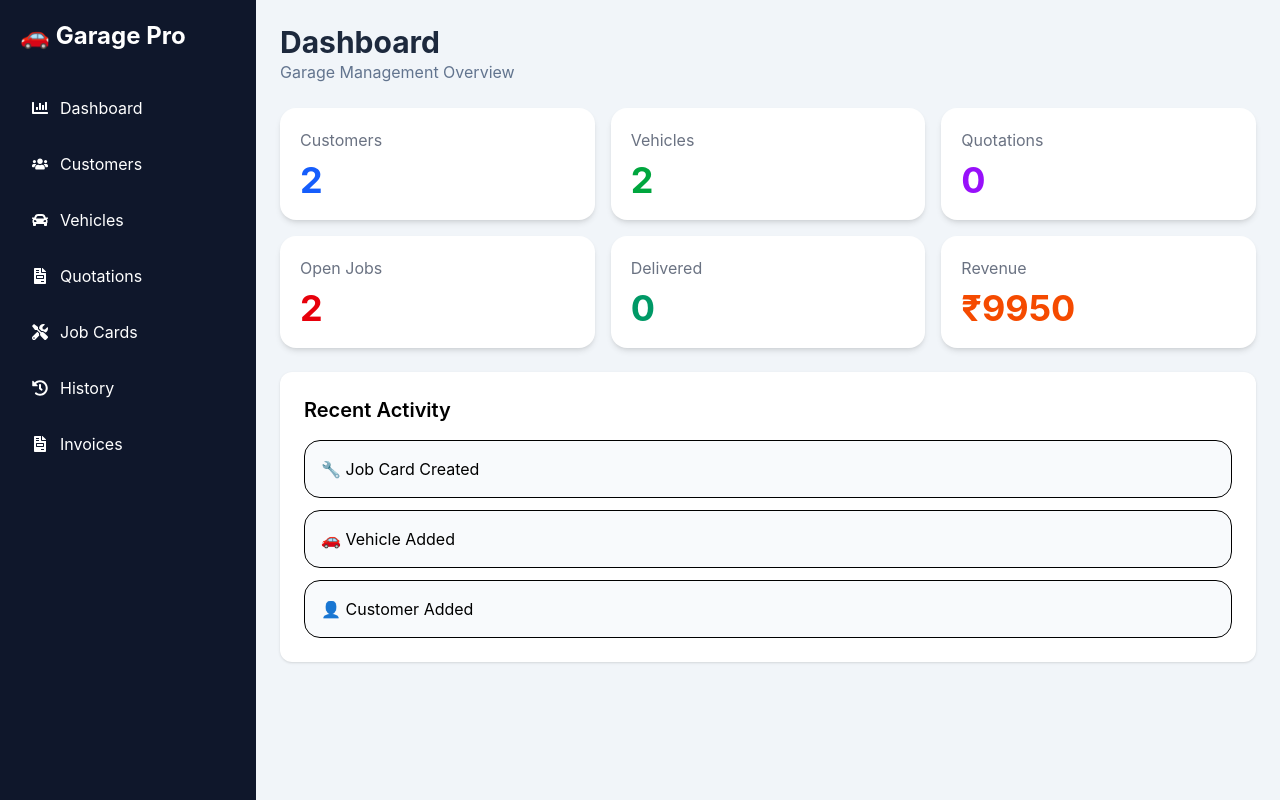
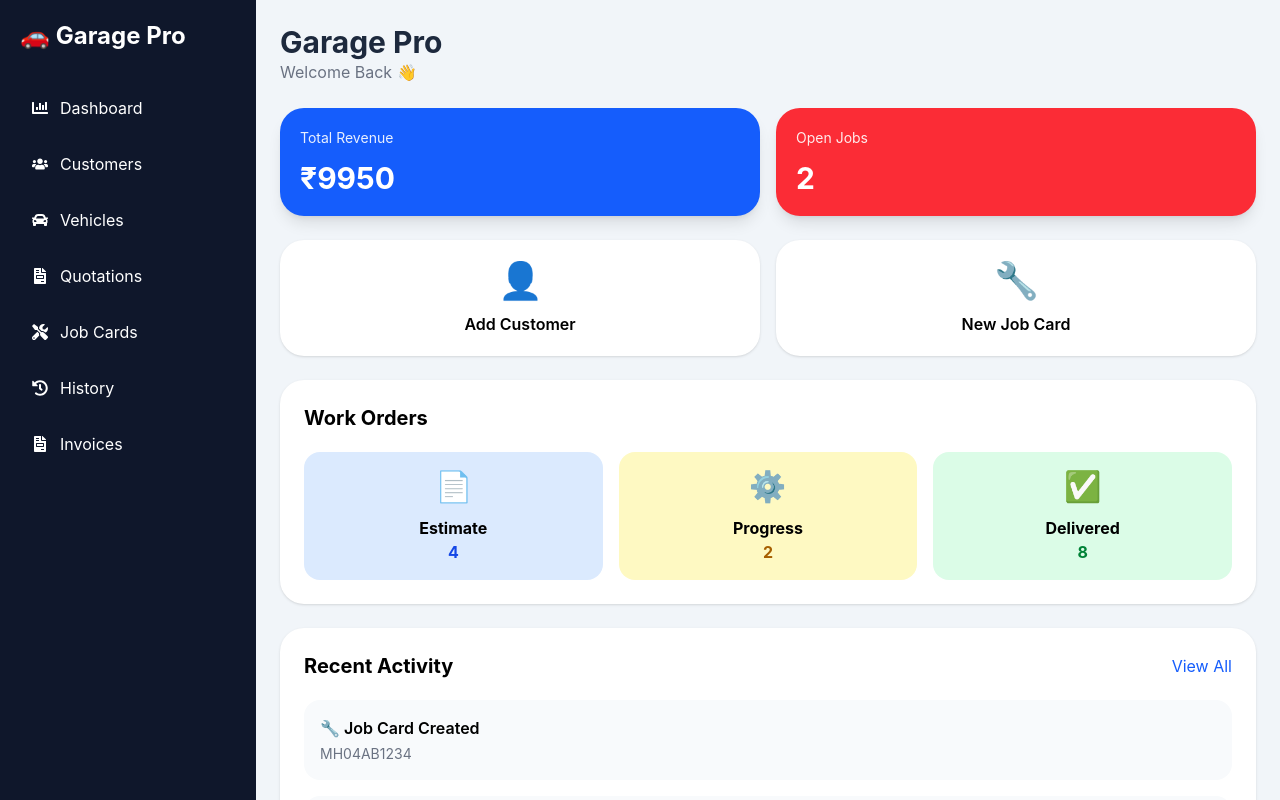
Before and after one commit to manasnaik0704/garage-management-system, a React app in the folder frontend/: page / in a window 1280 px wide. Shown: the top 800 px of the page. Built offline with nearby package versions, Linux system fonts and the light colour scheme; no server answers; the HTML template or start-up script is replaced by a standard one.

Commit message:
added new dash

```diff
--- a/frontend/package.json
+++ b/frontend/package.json
@@ -13,6 +13,7 @@
     "@capacitor/android": "^8.4.1",
     "@capacitor/cli": "^8.4.1",
     "@capacitor/core": "^8.4.1",
+    "@capacitor/splash-screen": "^8.0.1",
     "axios": "^1.18.0",
     "react": "^19.2.6",
     "react-dom": "^19.2.6",
--- a/frontend/src/pages/Dashboard.jsx
+++ b/frontend/src/pages/Dashboard.jsx
@@ -5,98 +5,186 @@ function Dashboard() {
     <MainLayout>
       <div className="space-y-6">
 
+        {/* Header */}
         <div>
-          <h1 className="text-2xl md:text-3xl font-bold text-slate-800">
-            Dashboard
+          <h1 className="text-3xl font-bold text-slate-800">
+            Garage Pro
           </h1>
 
-          <p className="text-slate-500">
-            Garage Management Overview
+          <p className="text-gray-500">
+            Welcome Back 👋
           </p>
         </div>
 
-        <div className="grid grid-cols-1 sm:grid-cols-2 lg:grid-cols-3 gap-4">
+        {/* Top Cards */}
+        <div className="grid grid-cols-2 gap-4">
 
-          <div className="bg-white rounded-2xl shadow-md p-5">
-            <p className="text-gray-500">
-              Customers
+          <div className="bg-blue-600 text-white rounded-3xl p-5 shadow-lg">
+            <p className="text-sm opacity-90">
+              Total Revenue
             </p>
 
-            <h2 className="text-3xl md:text-4xl font-bold text-blue-600 mt-2">
-              2
+            <h2 className="text-3xl font-bold mt-3">
+              ₹9950
             </h2>
           </div>
 
-          <div className="bg-white rounded-2xl shadow-md p-5">
-            <p className="text-gray-500">
-              Vehicles
-            </p>
-
-            <h2 className="text-3xl md:text-4xl font-bold text-green-600 mt-2">
-              2
-            </h2>
-          </div>
-
-          <div className="bg-white rounded-2xl shadow-md p-5">
-            <p className="text-gray-500">
-              Quotations
-            </p>
-
-            <h2 className="text-3xl md:text-4xl font-bold text-purple-600 mt-2">
-              0
-            </h2>
-          </div>
-
-          <div className="bg-white rounded-2xl shadow-md p-5">
-            <p className="text-gray-500">
+          <div className="bg-red-500 text-white rounded-3xl p-5 shadow-lg">
+            <p className="text-sm opacity-90">
               Open Jobs
             </p>
 
-            <h2 className="text-3xl md:text-4xl font-bold text-red-600 mt-2">
+            <h2 className="text-3xl font-bold mt-3">
               2
-            </h2>
-          </div>
-
-          <div className="bg-white rounded-2xl shadow-md p-5">
-            <p className="text-gray-500">
-              Delivered
-            </p>
-
-            <h2 className="text-3xl md:text-4xl font-bold text-emerald-600 mt-2">
-              0
-            </h2>
-          </div>
-
-          <div className="bg-white rounded-2xl shadow-md p-5">
-            <p className="text-gray-500">
-              Revenue
-            </p>
-
-            <h2 className="text-3xl md:text-4xl font-bold text-orange-600 mt-2">
-              ₹9950
             </h2>
           </div>
 
         </div>
 
-        <div className="bg-white rounded-xl shadow p-6">
+        {/* Quick Actions */}
 
-          <h2 className="text-xl font-semibold mb-4">
-            Recent Activity
+        <div className="grid grid-cols-2 gap-4">
+
+          <button className="bg-white rounded-3xl shadow p-5">
+
+            <div className="text-4xl">
+              👤
+            </div>
+
+            <p className="mt-3 font-semibold">
+              Add Customer
+            </p>
+
+          </button>
+
+          <button className="bg-white rounded-3xl shadow p-5">
+
+            <div className="text-4xl">
+              🔧
+            </div>
+
+            <p className="mt-3 font-semibold">
+              New Job Card
+            </p>
+
+          </button>
+
+        </div>
+
+        {/* Work Orders */}
+
+        <div className="bg-white rounded-3xl shadow p-6">
+
+          <h2 className="text-xl font-bold mb-5">
+            Work Orders
           </h2>
 
-          <div className="space-y-3">
+          <div className="grid grid-cols-3 gap-4">
 
-            <div className="border rounded-2xl p-4 bg-slate-50">
-              🔧 Job Card Created
+            <div className="bg-blue-100 rounded-2xl p-4 text-center">
+
+              <div className="text-3xl">
+                📄
+              </div>
+
+              <p className="font-bold mt-3">
+                Estimate
+              </p>
+
+              <p className="text-blue-700 font-bold">
+                4
+              </p>
+
             </div>
 
-            <div className="border rounded-2xl p-4 bg-slate-50">
-              🚗 Vehicle Added
+            <div className="bg-yellow-100 rounded-2xl p-4 text-center">
+
+              <div className="text-3xl">
+                ⚙
+              </div>
+
+              <p className="font-bold mt-3">
+                Progress
+              </p>
+
+              <p className="text-yellow-700 font-bold">
+                2
+              </p>
+
             </div>
 
-            <div className="border rounded-2xl p-4 bg-slate-50">
-              👤 Customer Added
+            <div className="bg-green-100 rounded-2xl p-4 text-center">
+
+              <div className="text-3xl">
+                ✅
+              </div>
+
+              <p className="font-bold mt-3">
+                Delivered
+              </p>
+
+              <p className="text-green-700 font-bold">
+                8
+              </p>
+
+            </div>
+
+          </div>
+
+        </div>
+
+        {/* Recent Activity */}
+
+        <div className="bg-white rounded-3xl shadow p-6">
+
+          <div className="flex justify-between items-center mb-5">
+
+            <h2 className="text-xl font-bold">
+              Recent Activity
+            </h2>
+
+            <button className="text-blue-600">
+              View All
+            </button>
+
+          </div>
+
+          <div className="space-y-4">
+
+            <div className="bg-slate-50 rounded-2xl p-4">
+
+              <p className="font-semibold">
+                🔧 Job Card Created
+              </p>
+
+              <p className="text-gray-500 text-sm mt-1">
+                MH04AB1234
+              </p>
+
+            </div>
+
+            <div className="bg-slate-50 rounded-2xl p-4">
+
+              <p className="font-semibold">
+                🚗 Vehicle Added
+              </p>
+
+              <p className="text-gray-500 text-sm mt-1">
+                Swift Dzire
+              </p>
+
+            </div>
+
+            <div className="bg-slate-50 rounded-2xl p-4">
+
+              <p className="font-semibold">
+                👤 Customer Added
+              </p>
+
+              <p className="text-gray-500 text-sm mt-1">
+                Akshay
+              </p>
+
             </div>
 
           </div>
```
Also changed, not shown: frontend/capacitor.config.json (line endings or trailing spaces), 39 other files (tests, documents, lock files or other folders).
